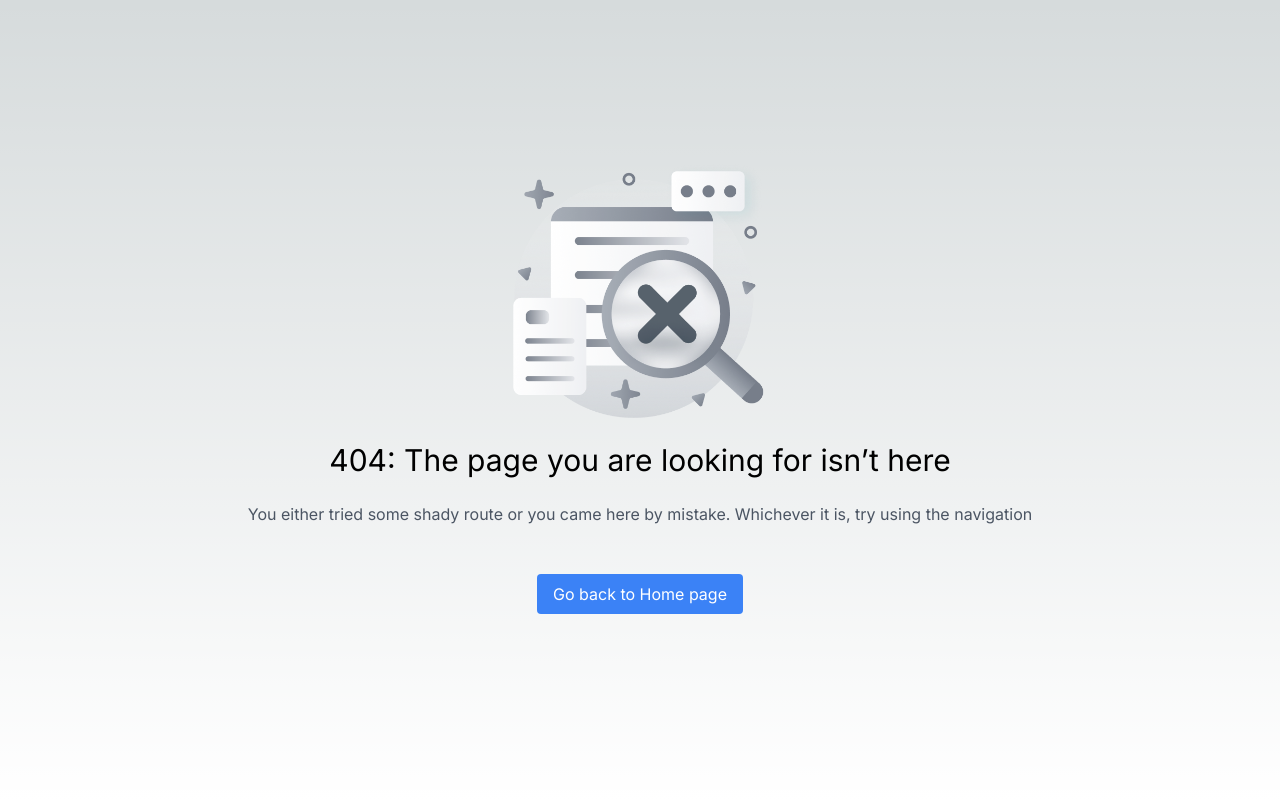
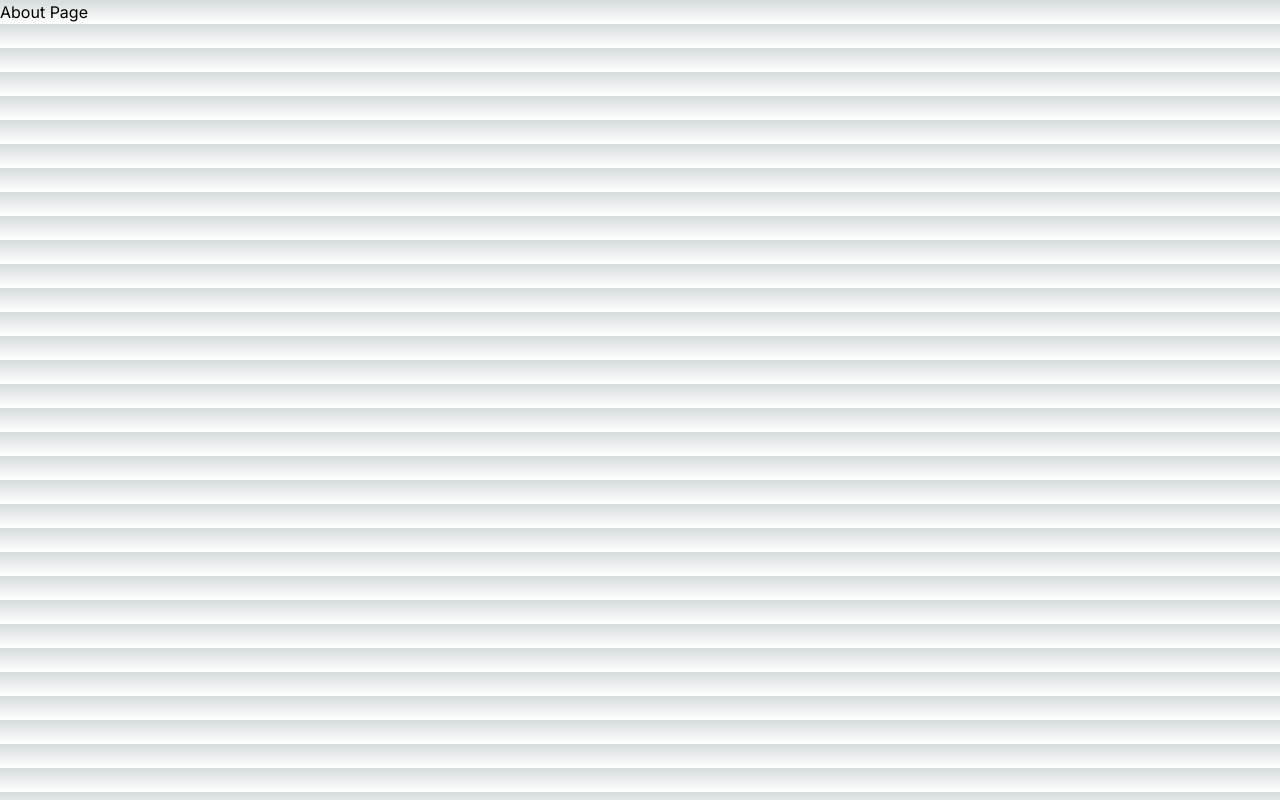
Before and after one commit to Raja-Usman-Murad/Nextjs, a Next.js app: page /about in a window 1280 px wide. Before the commit this address had no page. Built offline with nearby package versions, Linux system fonts and the light colour scheme.

Commit message:
simple routes

```diff
--- /dev/null
+++ b/app/about/page.tsx
@@ -0,0 +1,7 @@
+import React from "react";
+
+const About = () => {
+  return <div>About Page</div>;
+};
+
+export default About;
--- /dev/null
+++ b/app/lists/page.tsx
@@ -0,0 +1,7 @@
+import React from "react";
+
+const Lists = () => {
+  return <div>Lists Page</div>;
+};
+
+export default Lists;
```
